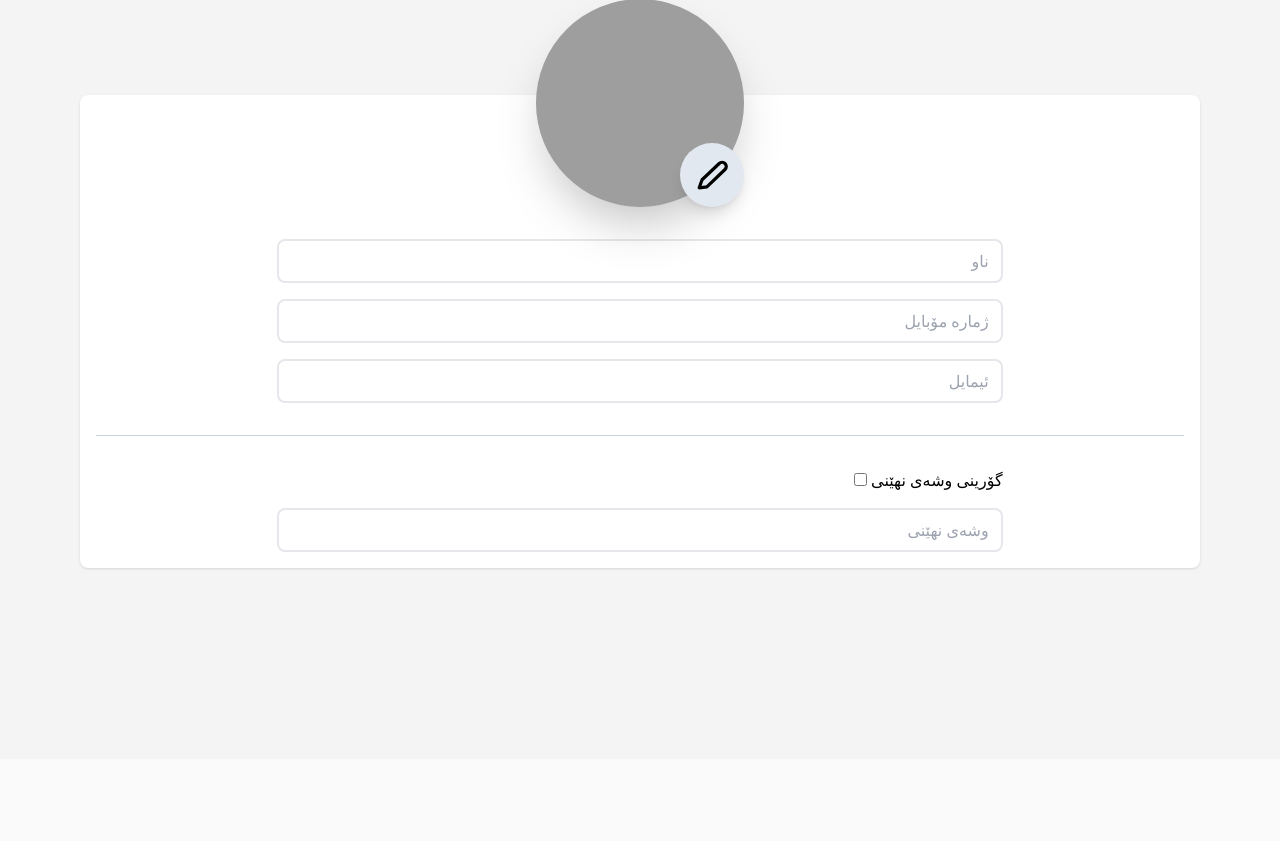
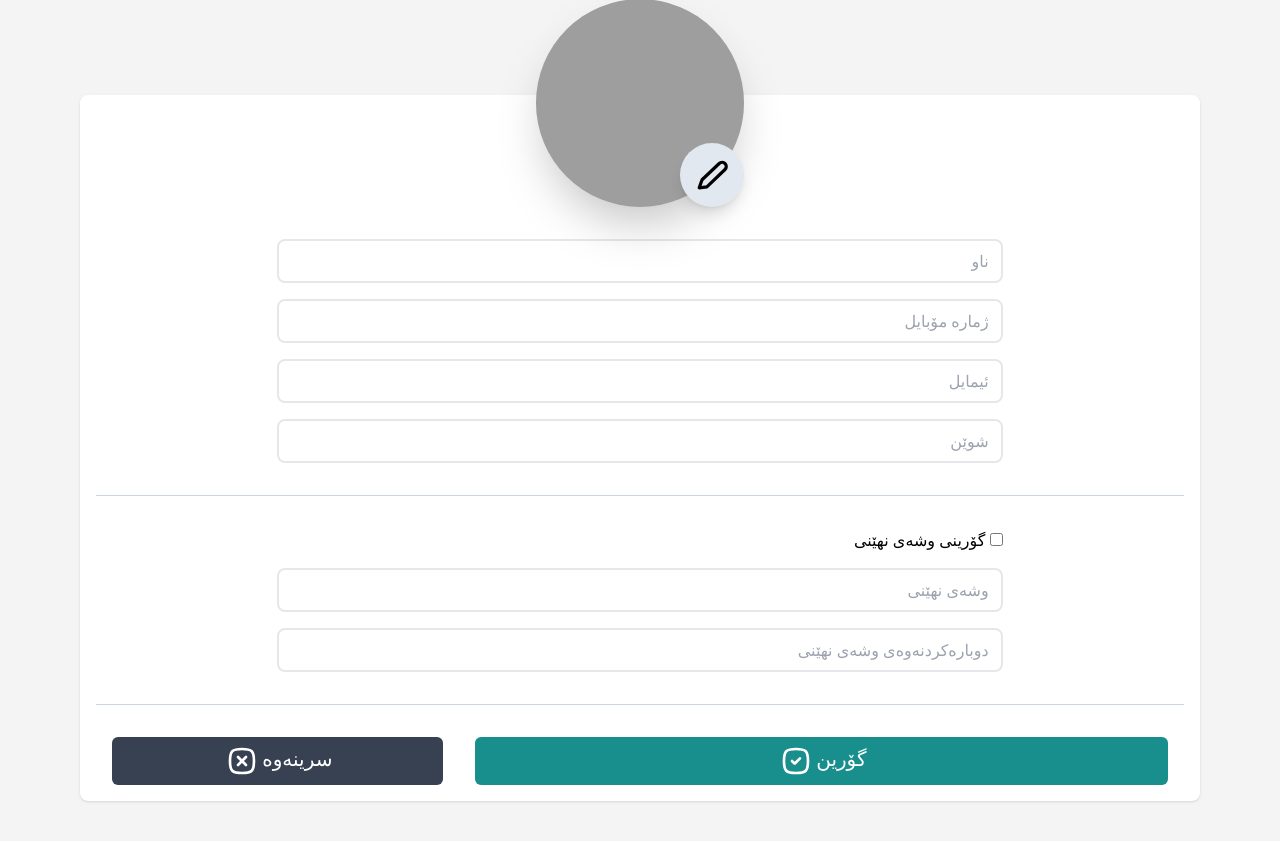
Before and after one commit to Edris-dosky/Web-Home, a PHP site: page /test.html in a window 1280 px wide. Shown: the part 41-882 px from the top of the page. Before the commit the page ends 611 px from the top, so only its background shows below. Run offline with PHP 8.4, Linux system fonts and the light colour scheme; grey boxes are pictures that could not be loaded.

Commit message:
complete design for new page to update profile

```diff
--- a/admin/assets/css/output.css
+++ b/admin/assets/css/output.css
@@ -988,6 +968,16 @@ video {
   margin-bottom: 1rem;
 }
 
+.mx-2 {
+  margin-left: 0.5rem;
+  margin-right: 0.5rem;
+}
+
+.mx-1 {
+  margin-left: 0.25rem;
+  margin-right: 0.25rem;
+}
+
 .-ml-10 {
   margin-left: -2.5rem;
 }
@@ -4157,6 +4065,10 @@ video {
     height: 24rem;
   }
 
+  .md\:h-8 {
+    height: 2rem;
+  }
+
   .md\:w-1\/2 {
     width: 50%;
   }
@@ -4167,6 +4079,10 @@ video {
 
   .md\:w-64 {
     width: 16rem;
+  }
+
+  .md\:w-8 {
+    width: 2rem;
   }
 
   .md\:grid-cols-3 {
--- a/test.html
+++ b/test.html
@@ -23,15 +23,31 @@
             </div>
 
             <div class=" w-full flex flex-col justify-center items-center gap-4 pt-32">
-                <input type="text" name="username" value="" class=" text-right w-2/3 pr-3 py-2 rounded-lg border-2 border-gray-200 outline-none focus:border-[#188F8D]" placeholder="ناو">
-                <input type="text" name="username" value="" class=" text-right w-2/3 pr-3 py-2 rounded-lg border-2 border-gray-200 outline-none focus:border-[#188F8D]" placeholder="ژمارە مۆبایل">
-                <input type="text" name="username" value="" class=" text-right w-2/3 pr-3 py-2 rounded-lg border-2 border-gray-200 outline-none focus:border-[#188F8D]" placeholder="ئیمایل">
+                <input type="text" name="username" required value="" class=" text-right w-2/3 pr-3 py-2 rounded-lg border-2 border-gray-200 outline-none focus:border-[#188F8D]" placeholder="ناو">
+                <input type="text" name="username" required value="" class=" text-right w-2/3 pr-3 py-2 rounded-lg border-2 border-gray-200 outline-none focus:border-[#188F8D]" placeholder="ژمارە مۆبایل">
+                <input type="text" name="username" required value="" class=" text-right w-2/3 pr-3 py-2 rounded-lg border-2 border-gray-200 outline-none focus:border-[#188F8D]" placeholder="ئیمایل">
+                <input type="text" name="username" required value="" class=" text-right w-2/3 pr-3 py-2 rounded-lg border-2 border-gray-200 outline-none focus:border-[#188F8D]" placeholder="شوێن">
         <hr class="container mx-auto my-4 border-b-1 border-blueGray-300">
-        <div class="w-2/3 text-right cursor-pointer">
-        <input type="checkbox" name="uppass" class="cursor-pointer">
-        <label for="uppass">گۆرینی وشەی نهێنی</label>
+        <div class="w-2/3 text-right ">
+        <label for="uppass" class="cursor-pointer">گۆرینی وشەی نهێنی</label>
+        <input type="checkbox" name="uppass" id="uppass" class="cursor-pointer">
     </div>
         <input type="text" name="username" value="" class=" text-right w-2/3 pr-3 py-2 rounded-lg border-2 border-gray-200 outline-none focus:border-[#188F8D]" placeholder="وشەی نهێنی">
+        <input type="text" name="username" value="" class=" text-right w-2/3 pr-3 py-2 rounded-lg border-2 border-gray-200 outline-none focus:border-[#188F8D]" placeholder=" دوبارەکردنەوەی وشەی نهێنی">
+        <hr class="container mx-auto my-4 border-b-1 border-blueGray-300">
+        <div class="w-full flex ">
+          <div class="w-1/2 lg:w-4/12 px-4">
+          <button type="reset" class="w-full p-2 rounded-md bg-gray-700 hover:bg-gray-800 text-white text-center  text-xl ">
+            <img src="assets/img/x.svg" class="md:w-8 md:h-8 w-6 h-6 mx-1 inline-block">سرینەوە
+          </button>
+
+          </div>
+          <div class="w-1/2 lg:w-8/12 px-4">
+            <button  type="submit" class="w-full p-2 rounded-md bg-[#188F8D] hover:bg-[#106564] text-white text-center  text-xl ">
+              <img src="assets/img/check.svg" class="md:w-8 md:h-8 w-6 h-6 mx-1 inline-block">گۆرین
+            </button>
+            </div>
+      </div>
 </div>
 </form>
 
```
Also changed, not shown: other parts of admin/assets/css/output.css (+21 -133 lines), assets/img/check.svg (added), assets/img/remove.svg (added), assets/img/x.svg (added).
